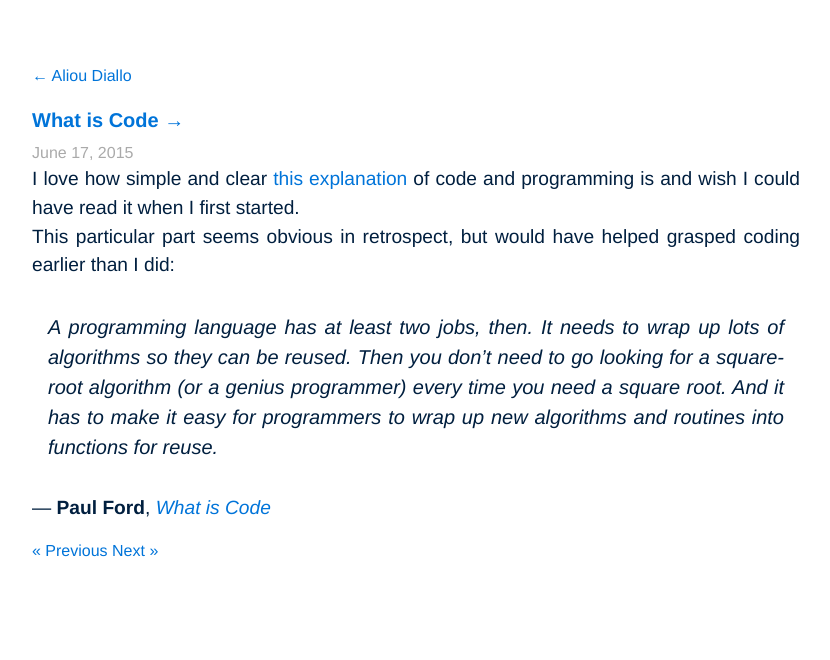
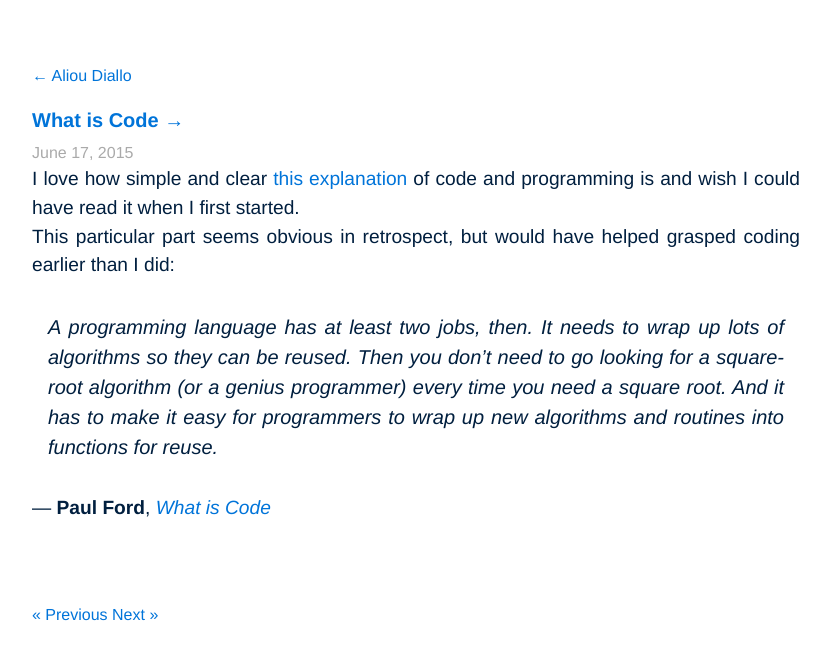
Before and after one commit to aliou/ace, a Jekyll site: the page built from _posts/2015-06-17-programming-language.md, in a window 1280 px wide. Shown: the top 660 px of the page, without its empty margins (32-862 px from the left). Built offline with Jekyll 4.4.1, drawn with Linux system fonts in a browser that asks for light colours; Markdown is read by kramdown in place of the engine named in the settings.

Commit message:
Move the pagination down a bit.

```diff
--- a/_includes/post_pagination.html
+++ b/_includes/post_pagination.html
@@ -1,4 +1,4 @@
-<footer>
+<footer class='py4'>
   {% if page.previous.url %}
     <a href="{{ page.previous.url }}/">&laquo;&nbsp;Previous</a>
   {% else %}
```
